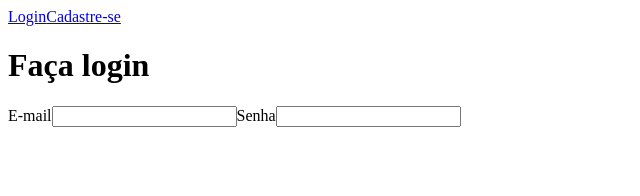
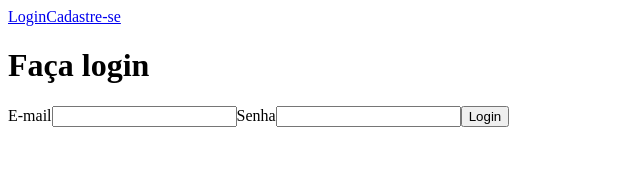
Before and after one commit to Kenzie-Academy-Brasil-Developers/authentication, a React (Vite) app: page / in a window 1280 px wide. Shown: the top 196 px of the page, without its empty margins (0-640 px from the left). Built offline with nearby package versions, Linux system fonts and the light colour scheme.

Commit message:
button login form

```diff
--- a/src/pages/LoginPage/index.jsx
+++ b/src/pages/LoginPage/index.jsx
@@ -22,6 +22,7 @@ export const LoginPage = () => {
                   Senha
                   <input type="text" {...register("password")} />
                </label>
+               <button type="submit">Login</button>
             </form>
          </main>
       </>
```
